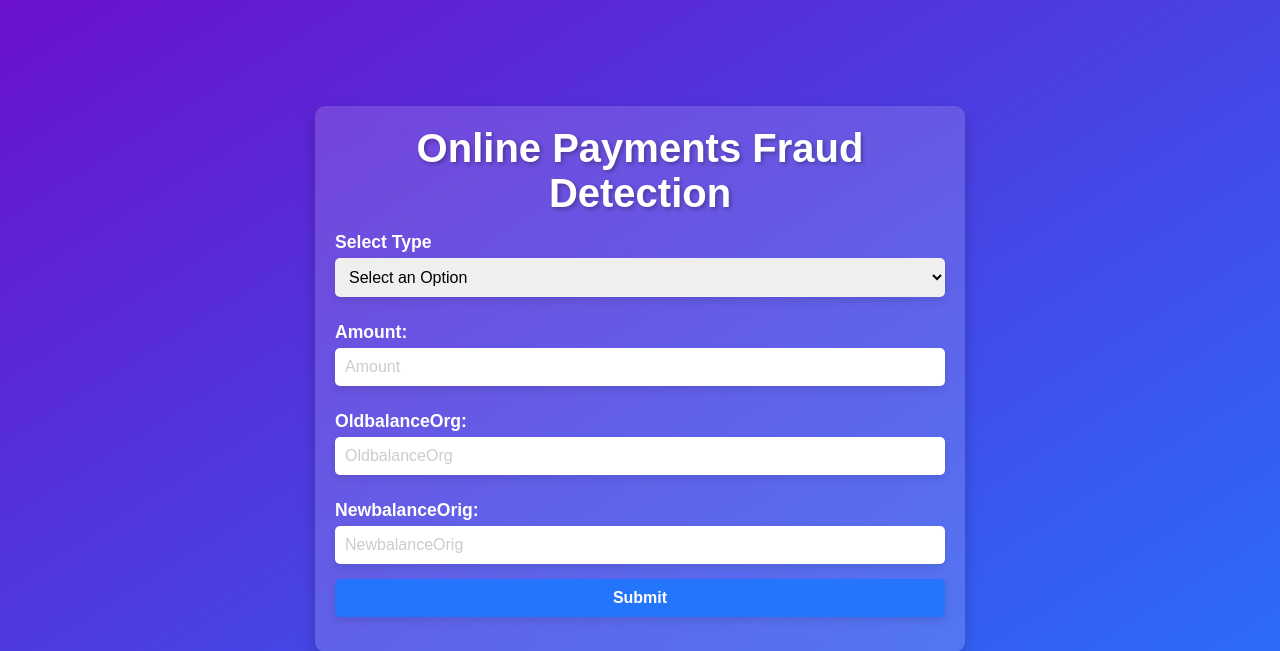
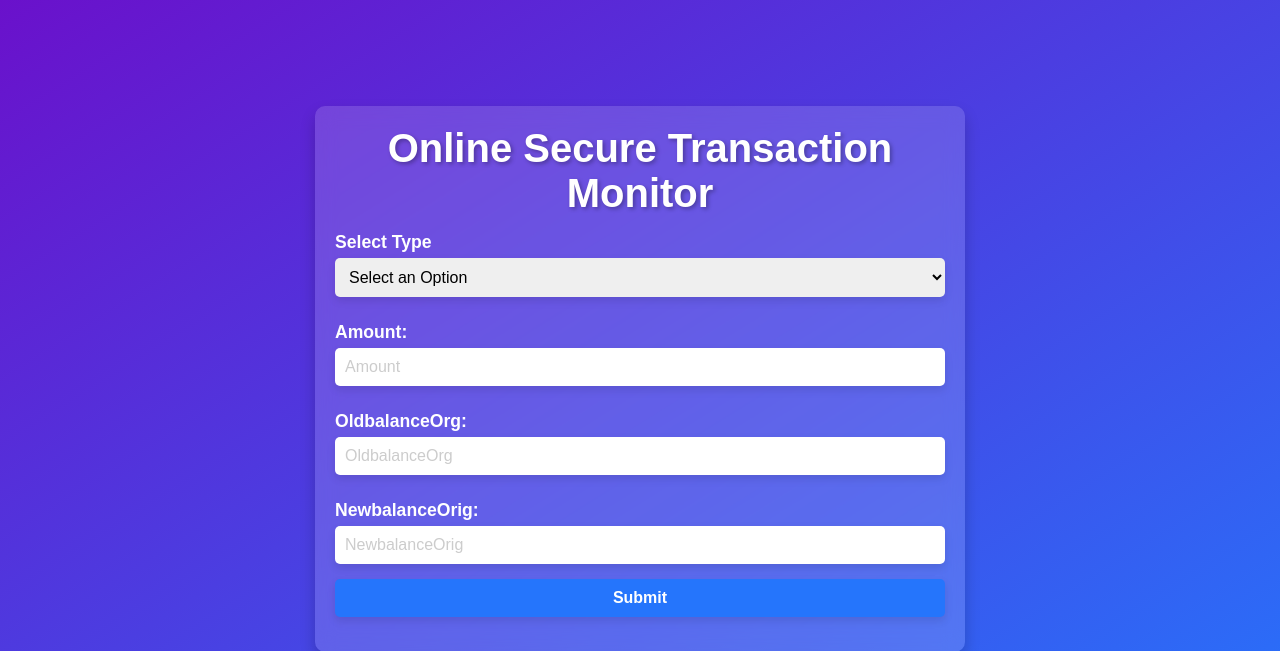
Before and after one commit to Rajeshpandit55/Online_Payment_Fraud_Detection, a Flask app: page / in a window 1280 px wide. Shown: the top 651 px of the page. Run offline with Flask 3, Linux system fonts and the light colour scheme; parts of the project's set-up code (start-up, migrations or seed data) failed here and were passed over.

Commit message:
new Image added

```diff
--- a/templates/index.html
+++ b/templates/index.html
@@ -9,7 +9,7 @@
 <body>
 
     <div class="input">
-        <h1 class="title">Online Payments Fraud Detection</h1>
+        <h1 class="title">Online Secure Transaction Monitor</h1>
         <form class="form-data" method="post" action="/predict">
 
                 <label> Select Type </label>
```
Also changed, not shown: imageSecure.PNG (added), onlineFraudDetectionImage.PNG (deleted).
